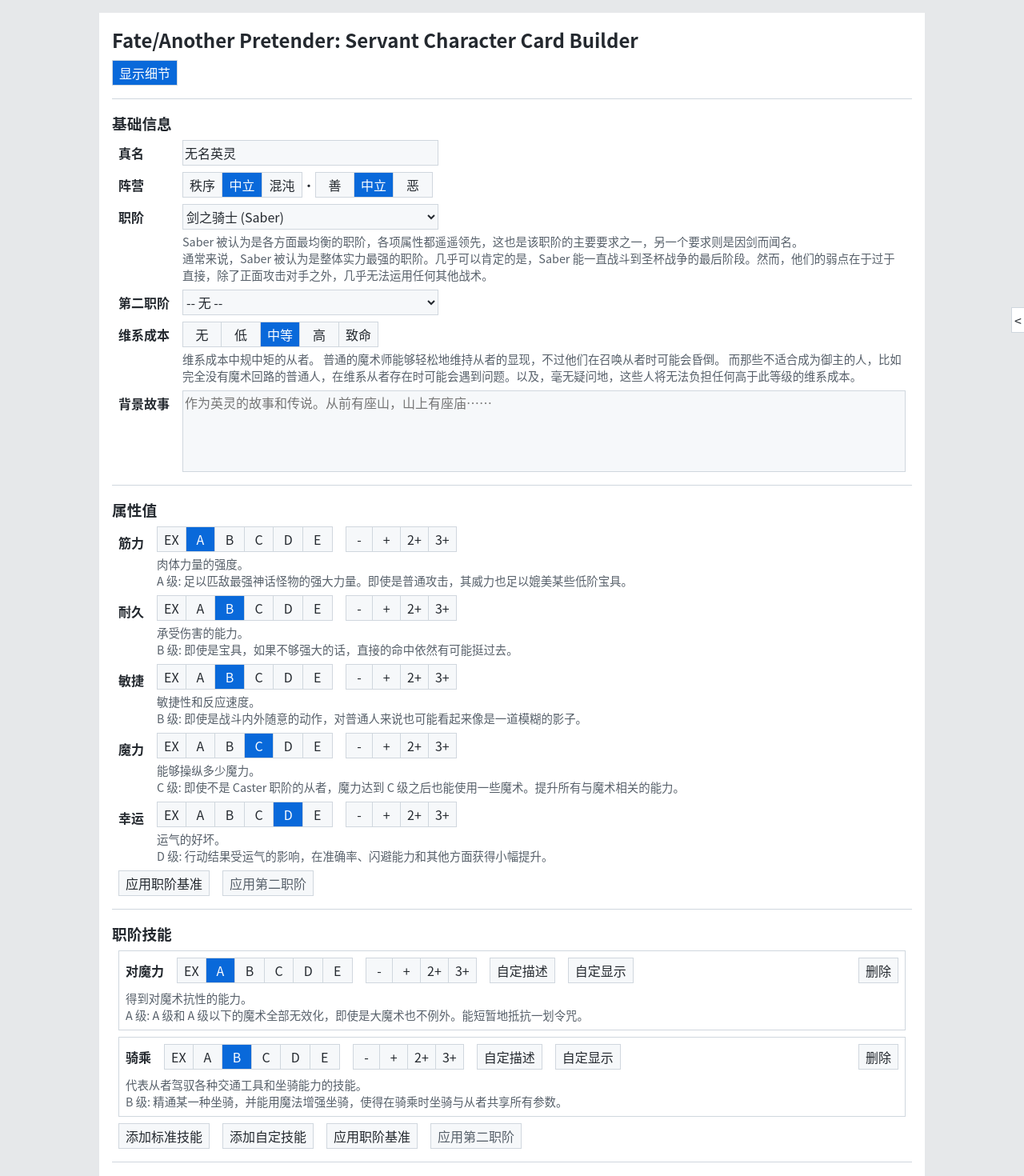
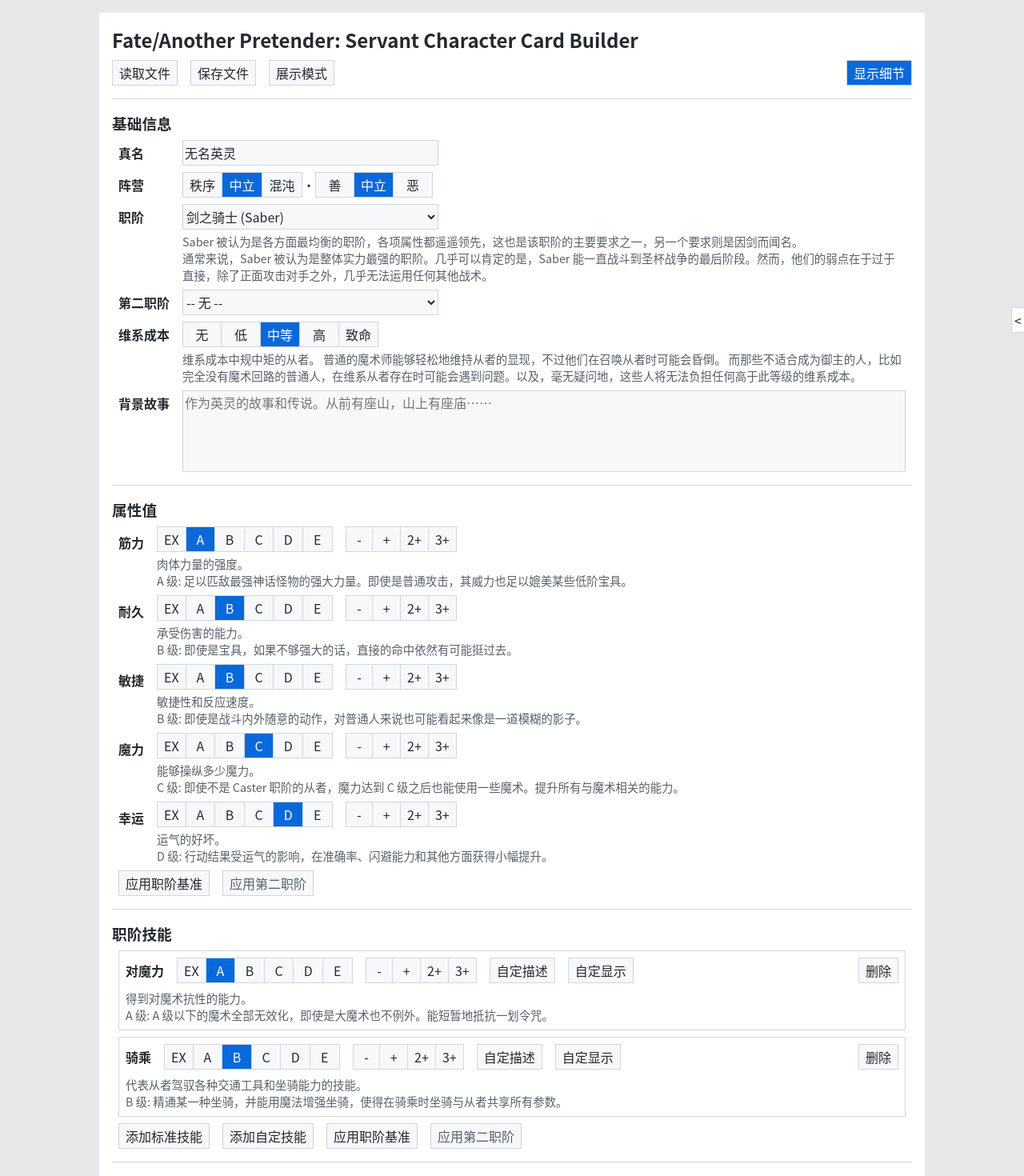
Before and after one commit to chuigda/fate-another-pretender, a Vue app: page / in a window 1280 px wide. Shown: the top 1470 px of the page at 80% size. Built offline with nearby package versions, Linux system fonts and the light colour scheme.

Commit message:
Mission accomplished

```diff
--- a/src/component/Dialog.vue
+++ b/src/component/Dialog.vue
@@ -17,6 +17,8 @@
     display: flex;
     justify-content: center;
     align-items: center;
+
+    z-index: 1000;
 }
 
 .dialog-content {
--- a/src/index.css
+++ b/src/index.css
@@ -15,6 +15,9 @@
     display: flex;
     flex-direction: column;
     align-items: center;
+
+    overflow-y: auto;
+    scrollbar-gutter: stable;
 }
 
 h1, h2, h3, h4, h5, h6 {
@@ -117,7 +120,6 @@
     margin-top: 1em;
     margin-bottom: 1em;
     padding: 1em;
-    padding-bottom: 4em;
     width: 1000px;
     background-color: var(--body-background-color);
 
--- a/src/logic/point_buy_calculate.ts
+++ b/src/logic/point_buy_calculate.ts
@@ -4,8 +4,7 @@
     ServantClassDescription,
     ServantUpkeepDescription,
     StandardPersonalSkillDescription,
-    modifierDescription,
-    rankDescription
+    describeRankModifier
 } from './servant_description'
 import type {
     ClassSkillName,
@@ -214,7 +213,7 @@
             }
 
             totalCost += cost
-            details.push(`- ${np.name} ${describeRankModifier(np)}: ${cost}`)
+            details.push(`- ${np.label} ${describeRankModifier(np)}: ${cost}`)
         }
     }
 
@@ -230,10 +229,6 @@
 interface RankModifier {
     rank: Rank,
     modifier: Modifier
-}
-
-function describeRankModifier(rm: RankModifier) {
-    return `${rankDescription(rm.rank)}${modifierDescription(rm.modifier)}`
 }
 
 function calculateExRankCost(exRankCount: number, servantClass: ServantClass): [number, number] {
--- a/src/logic/servant_description.ts
+++ b/src/logic/servant_description.ts
@@ -1,3 +1,4 @@
+import type { RankModifier } from '../component/RankModifier.vue'
 import type {
     ClassSkillName,
     Modifier,
@@ -51,12 +52,21 @@
 
 export const ModifierDescription: [string, string, string, string, string] = ['-', '', '+', '++', '+++']
 
-export function rankDescription(rank: Rank): string {
+export function describeRank(rank: Rank): string {
     return RankDescription[rank + 1]!!
 }
 
-export function modifierDescription(modifier: Modifier): string {
+export function describeModifier(modifier: Modifier): string {
     return ModifierDescription[modifier + 1]!!
+}
+
+export interface IRankModifier {
+    rank: Rank,
+    modifier: Modifier
+}
+
+export function describeRankModifier(rm: RankModifier): string {
+    return `${describeRank(rm.rank)}${describeModifier(rm.modifier)}`
 }
 
 export const ServantClassDescription: Record<ServantClass, IDescriptionBase> = {
@@ -239,7 +249,7 @@
         description: `得到对魔术抗性的能力。`,
         ranks: [
             // A 级
-            `A 级和 A 级以下的魔术全部无效化，即使是大魔术也不例外。能短暂地抵抗一划令咒。`,
+            `A 级以下的魔术全部无效化，即使是大魔术也不例外。能短暂地抵抗一划令咒。`,
             // B 级
             `咏唱在三节以下的魔术全部无效化，即使是大魔术和仪礼咒法也难以造成伤害。`,
             // C 级
--- a/src/logic/servant_instance.ts
+++ b/src/logic/servant_instance.ts
@@ -63,7 +63,7 @@
 }
 
 export interface NoblePhantasm {
-    name: string,
+    label: string,
     description: string,
 
     rank: Rank,
@@ -101,7 +101,7 @@
     uniquePersonalSkills: [],
     noblePhantasms: [
         {
-            name: '终极对城大光炮',
+            label: '终极对城大光炮',
             description: 'Saber 没有光炮那还叫 Saber 吗 —— Chuigda·Whitegive',
             rank: Rank_A,
             modifier: Modifier_None,
--- a/src/ui/App.vue
+++ b/src/ui/App.vue
@@ -13,6 +13,7 @@
 import Dialog from '../component/Dialog.vue'
 import Row from '../component/Row.vue'
 import ToggleButton from '../component/ToggleButton.vue'
+import CharacterCard from './CharacterCard.vue'
 
 const confirmDialogContent: Ref<{ title: string, message: string } | undefined> = ref(undefined)
 const confirmResolve: Ref<((value: boolean) => void) | undefined> = ref(undefined)
@@ -26,6 +27,56 @@
 
 const showDetails = ref(true)
 const servantInstance = ref(deepCopy(DefaultServantInstance))
+
+const saveToJSON = () => {
+    const dataStr = JSON.stringify(servantInstance.value, null, 4)
+    const blob = new Blob([dataStr], { type: 'application/json' })
+    const url = URL.createObjectURL(blob)
+
+    const a = document.createElement('a')
+    a.href = url
+    a.download = `${servantInstance.value.name || 'servant'}.json`
+    a.click()
+
+    URL.revokeObjectURL(url)
+}
+
+const loadFromJSON = async () => {
+    const confirmed = await askForConfirmation(
+        '加载 Servant',
+        '确定要从文件加载 Servant 吗？这将覆盖当前的 Servant Instance。'
+    )
+    if (!confirmed) {
+        return
+    }
+
+    const input = document.createElement('input')
+    input.type = 'file'
+    input.accept = 'application/json'
+    input.onchange = () => {
+        if (input.files && input.files.length > 0) {
+            const file = input.files[0]
+            const reader = new FileReader()
+            reader.onload = () => {
+                if (reader.result) {
+                    try {
+                        const obj = JSON.parse(reader.result as string)
+                        servantInstance.value = obj
+                    } catch (e) {
+                        askForConfirmation(
+                            '加载失败',
+                            '无法解析所选文件。请确保该文件是有效的 Servant Instance JSON 文件。'
+                        )
+                    }
+                }
+            }
+            reader.readAsText(file as any)
+        }
+    }
+    input.click()
+}
+
+const presentMode = ref(false)
 </script>
 
 <script lang="ts">
@@ -38,9 +89,13 @@
         <h2>Fate/Another Pretender: Servant Character Card Builder</h2>
 
         <Row>
-            <ToggleButton v-model="showDetails">显示细节</ToggleButton>
+            <button @click="loadFromJSON">读取文件</button>
+            <button @click="saveToJSON">保存文件</button>
+            <ToggleButton v-model="presentMode">展示模式</ToggleButton>
+            <ToggleButton class="right" v-model="showDetails">显示细节</ToggleButton>
         </Row>
 
+        <template v-if="!presentMode">
             <hr />
             <BasicInfoPanel :servant-instance="servantInstance" :show-details="showDetails" />
 
@@ -55,10 +110,11 @@
 
             <hr />
             <NoblePhantasm :servant-instance="servantInstance" :show-details="showDetails" />
+        </template>
+    </div>
+    <CharacterCard :servant-instance="servantInstance" v-if="presentMode" />
 
-        <hr />
     <PointBuyCalculator :servant-instance="servantInstance" />
-
     <Dialog v-if="confirmDialogContent">
         <h2>{{ confirmDialogContent.title }}</h2>
         <hr />
@@ -70,5 +126,10 @@
             </Row>
         </div>
     </Dialog>
-    </div>
 </template>
+
+<style scoped>
+.right {
+    margin-left: auto;
+}
+</style>
--- /dev/null
+++ b/src/ui/CharacterCard.vue
@@ -0,0 +1,217 @@
+<script setup lang="ts">
+import { computed, type ComputedRef } from 'vue'
+import { type Rank, type Modifier, type ClassSkillName, Rank_EX } from '../logic/servant'
+import type { ServantInstance } from '../logic/servant_instance'
+import { ClassSkillDescription, describeRankModifier, NoblePhantasmTypeDescription, ServantClassDescription, ServantUpkeepDescription, StandardPersonalSkillDescription } from '../logic/servant_description'
+import MultilineText from '../component/MultilineText.vue';
+import NoblePhantasm from './NoblePhantasm.vue';
+
+const { servantInstance } = defineProps<{ servantInstance: ServantInstance }>()
+
+const AlignmentDescriptionX = {
+    'lawful': '秩序',
+    'neutral': '中立',
+    'chaotic': '混沌'
+}
+const AlignmentDescriptionY = {
+    'good': '善',
+    'neutral': '中立',
+    'evil': '恶'
+}
+
+const alignmentDescription = computed(() => {
+    if (servantInstance.class === 'berserker' || servantInstance.class === 'avenger') {
+        return `${AlignmentDescriptionX[servantInstance.alignment[0]]} · 狂`
+    } else if (servantInstance.alignment[0] === 'neutral' && servantInstance.alignment[1] === 'neutral') {
+        return '中立'
+    } else {
+        return `${AlignmentDescriptionX[servantInstance.alignment[0]]} · ${AlignmentDescriptionY[servantInstance.alignment[1]]}`
+    }
+})
+
+const classDescription = computed(() => {
+    if (servantInstance.secondClass) {
+        return `${ServantClassDescription[servantInstance.class].label} / ${ServantClassDescription[servantInstance.secondClass].label}`
+    } else {
+        return ServantClassDescription[servantInstance.class].label
+    }
+})
+
+interface DisplaySkill {
+    label: string,
+    rank: Rank,
+    modifier: Modifier,
+    description: string
+}
+
+const classSkillDisplay: ComputedRef<DisplaySkill[]> = computed(() => {
+    const ret = []
+    for (const classSkillName of Object.keys(servantInstance.classSkills) as ClassSkillName[]) {
+        const classSkill = servantInstance.classSkills[classSkillName]!!
+        const classSkillDescription = ClassSkillDescription[classSkillName]
+
+        let label = classSkillDescription.label
+        let rank = classSkill.rank
+        let modifier = classSkill.modifier
+        let description = classSkill.description ??
+            (rank == Rank_EX ? '错误 - 请为 EX 级技能提供描述。' : classSkillDescription.ranks[rank])
+
+        if (classSkill.customDisplay) {
+            if (classSkill.customDisplay.label) {
+                label = classSkill.customDisplay.label
+            }
+            rank = classSkill.customDisplay.rank
+            modifier = classSkill.customDisplay.modifier
+        }
+
+        ret.push({
+            label,
+            rank,
+            modifier,
+            description
+        })
+    }
+
+    for (const uniqueClassSkill of servantInstance.uniqueClassSkills) {
+        ret.push({
+            label: uniqueClassSkill.label,
+            rank: uniqueClassSkill.rank,
+            modifier: uniqueClassSkill.modifier,
+            description: uniqueClassSkill.description
+        })
+    }
+
+    return ret
+})
+
+const personalSkillDisplay: ComputedRef<DisplaySkill[]> = computed(() => {
+    const ret = []
+    for (const personalSkillName of Object.keys(servantInstance.standardPersonalSkills) as (keyof typeof servantInstance.standardPersonalSkills)[]) {
+        const personalSkill = servantInstance.standardPersonalSkills[personalSkillName]!!
+        const personalSkillDescription = StandardPersonalSkillDescription[personalSkillName]
+
+        let label = personalSkillDescription.label
+        let rank = personalSkill.rank
+        let modifier = personalSkill.modifier
+        let description = personalSkill.description ??
+            (rank == Rank_EX ? '错误 - 请为 EX 级技能提供描述。' : personalSkillDescription.ranks[rank])
+
+        if (personalSkill.customDisplay) {
+            if (personalSkill.customDisplay.label) {
+                label = personalSkill.customDisplay.label
+            }
+            rank = personalSkill.customDisplay.rank
+            modifier = personalSkill.customDisplay.modifier
+        }
+
+        ret.push({
+            label,
+            rank,
+            modifier,
+            description
+        })
+    }
+
+    for (const uniquePersonalSkill of servantInstance.uniquePersonalSkills) {
+        ret.push({
+            label: uniquePersonalSkill.label,
+            rank: uniquePersonalSkill.rank,
+            modifier: uniquePersonalSkill.modifier,
+            description: uniquePersonalSkill.description
+        })
+    }
+
+    return ret
+})
+
+interface DisplayNP {
+    label: string,
+    type: string,
+    rank: Rank,
+    modifier: Modifier,
+    description: string
+}
+
+const npDisplay: ComputedRef<DisplayNP[]> = computed(() => {
+    const ret = []
+    for (const np of servantInstance.noblePhantasms) {
+        ret.push({
+            label: np.label,
+            type: np.customType ?? NoblePhantasmTypeDescription[np.type].label,
+            rank: np.rank,
+            modifier: np.modifier,
+            description: np.description
+        })
+    }
+    return ret
+})
+
+</script>
+
+<template>
+    <div class="content">
+        <div class="content-inner">
+            <h3>基本信息</h3>
+            <div class="grid">
+                <div><b>真名:</b> {{ servantInstance.name || '无名英灵' }}</div>
+                <div><b>阵营:</b> {{ alignmentDescription }}</div>
+                <div><b>职阶:</b> {{ classDescription }}</div>
+                <div><b>维系成本:</b> {{ ServantUpkeepDescription[servantInstance.upkeep].label }}</div>
+            </div>
+            <div class="sub-panel alter-color">{{ servantInstance.description || '暂无背景故事。' }}</div>
+
+            <hr />
+
+            <h3>职阶技能</h3>
+            <div v-for="classSkill in classSkillDisplay">
+                <b>{{ classSkill.label }}({{ describeRankModifier(classSkill) }}): </b>
+                {{ classSkill.description }}
+            </div>
+            <hr />
+
+            <h3>保有技能</h3>
+            <div v-for="personalSkill in personalSkillDisplay">
+                <b>{{ personalSkill.label }}({{ describeRankModifier(personalSkill) }}): </b>
+                {{ personalSkill.description }}
+            </div>
+
+            <hr />
+
+            <h3>宝具</h3>
+            <div v-for="np in npDisplay">
+                <b>{{ np.label }}({{ np.type }}, {{ describeRankModifier(np) }}): </b>
+                {{ np.description }}
+            </div>
+        </div>
+    </div>
+</template>
+
+<style scoped>
+.content {
+    align-items: center;
+}
+
+.content-inner {
+    border: 1px solid var(--border-color);
+    padding: 1em;
+    width: 600px;
+
+    display: flex;
+    flex-direction: column;
+    row-gap: 0.5em;
+}
+
+.grid {
+    display: grid;
+    grid-template-columns: 1fr 1fr;
+    row-gap: 0.25em;
+}
+
+.grid > * {
+    text-align: left;
+}
+
+.alter-color {
+    background-color: var(--section-background-color);
+}
+</style>
--- a/src/ui/NoblePhantasm.vue
+++ b/src/ui/NoblePhantasm.vue
@@ -50,7 +50,7 @@
 
 const addNoblePhantasm = () => {
     servantInstance.noblePhantasms.push({
-        name: '',
+        label: '',
         rank: Rank_C,
         modifier: Modifier_None,
         type: 'anti-unit',
@@ -64,7 +64,7 @@
     <h3>宝具</h3>
     <div class="panel">
         <div v-for="(np, index) in servantInstance.noblePhantasms" class="sub-panel">
-            <input v-model="np.name" placeholder="宝具名称" />
+            <input v-model="np.label" placeholder="宝具名称" />
             <Row>
                 <RankModifier :value="np" />
                 <ToggleButtonGroup :values="['anti-unit', 'anti-army', 'anti-fortress', 'anti-world']"
--- a/src/ui/RankTooltip.vue
+++ b/src/ui/RankTooltip.vue
@@ -1,7 +1,7 @@
 <script setup lang="ts">
 import { computed } from 'vue';
 import { Rank_EX, type Rank } from '../logic/servant'
-import { rankDescription, type IParameterDescription } from '../logic/servant_description'
+import { describeRank, type IParameterDescription } from '../logic/servant_description'
 
 const { descriptionSet, rank, showBase } = defineProps<{
     descriptionSet: IParameterDescription,
@@ -22,7 +22,7 @@
 <template>
     <div class="tooltip">
         <div v-if="showBase">{{ descriptionSet.description }}</div>
-        <span v-if="showBase">{{ rankDescription(rank)  }} 级: </span>
+        <span v-if="showBase">{{ describeRank(rank)  }} 级: </span>
         {{ descriptionForThisRank }}
     </div>
 </template>
```
Lines whose indentation alone changed are shown as unchanged.
